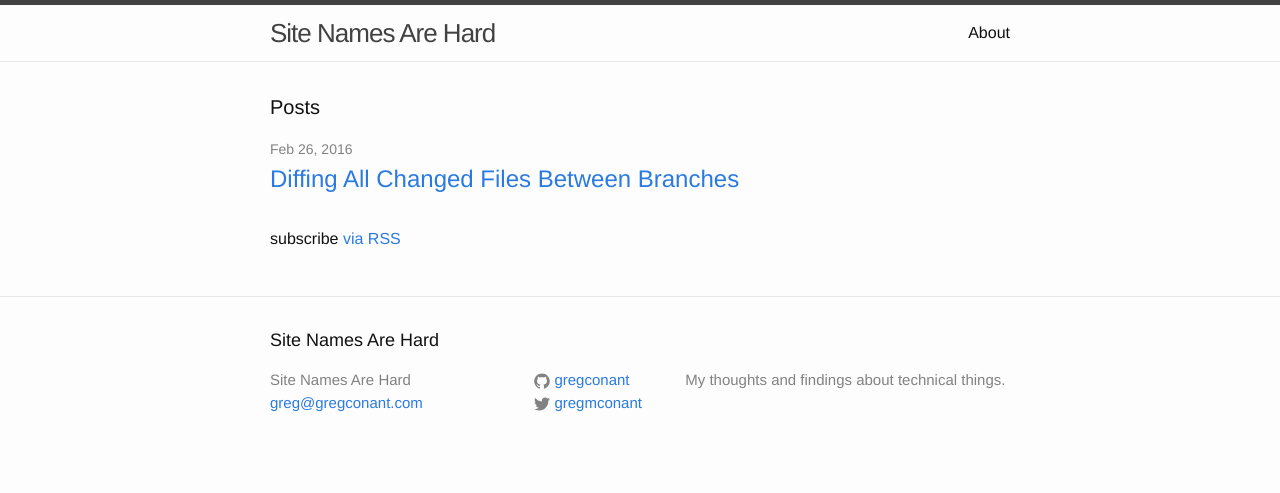
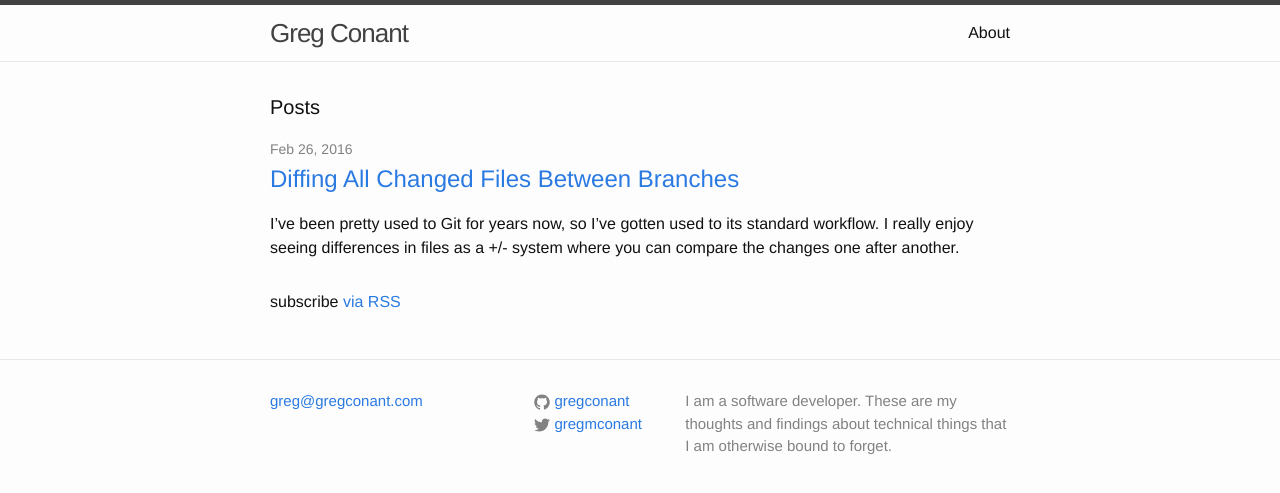
Before and after one commit to gregconant/gregconant.github.io, a Jekyll site: the page built from index.html, in a window 1280 px wide. Shown: the top 493 px of the page. Built offline with Jekyll 4.4.1, drawn with Linux system fonts in a browser that asks for light colours.

Commit message:
gc - minor layout

```diff
--- a/_config.yml
+++ b/_config.yml
@@ -6,12 +6,12 @@
 # 'jekyll serve'. If you change this file, please restart the server process.
 
 # Site settings
-title: Site Names Are Hard
+title: Greg Conant
 email: greg@gregconant.com
-description: > # this means to ignore newlines until "baseurl:"
-  My thoughts and findings about technical things.
+description:  # this means to ignore newlines until "baseurl:"
+  I am a software developer. These are my thoughts and findings about technical things that I am otherwise bound to forget.
 baseurl: "" # the subpath of your site, e.g. /blog
-url: "http://yourdomain.com" # the base hostname & protocol for your site
+url: "http://gregconant.com" # the base hostname & protocol for your site
 twitter_username: gregmconant
 github_username:  gregconant
 
--- a/_includes/footer.html
+++ b/_includes/footer.html
@@ -2,12 +2,9 @@
 
   <div class="wrapper">
 
-    <h2 class="footer-heading">{{ site.title }}</h2>
-
-    <div class="footer-col-wrapper">
+      <div class="footer-col-wrapper">
       <div class="footer-col footer-col-1">
         <ul class="contact-list">
-          <li>{{ site.title }}</li>
           <li><a href="mailto:{{ site.email }}">{{ site.email }}</a></li>
         </ul>
       </div>
--- a/index.html
+++ b/index.html
@@ -14,6 +14,7 @@ layout: default
         <h2>
           <a class="post-link" href="{{ post.url | prepend: site.baseurl }}">{{ post.title }}</a>
         </h2>
+          {{post.excerpt }}
       </li>
     {% endfor %}
   </ul>
```
